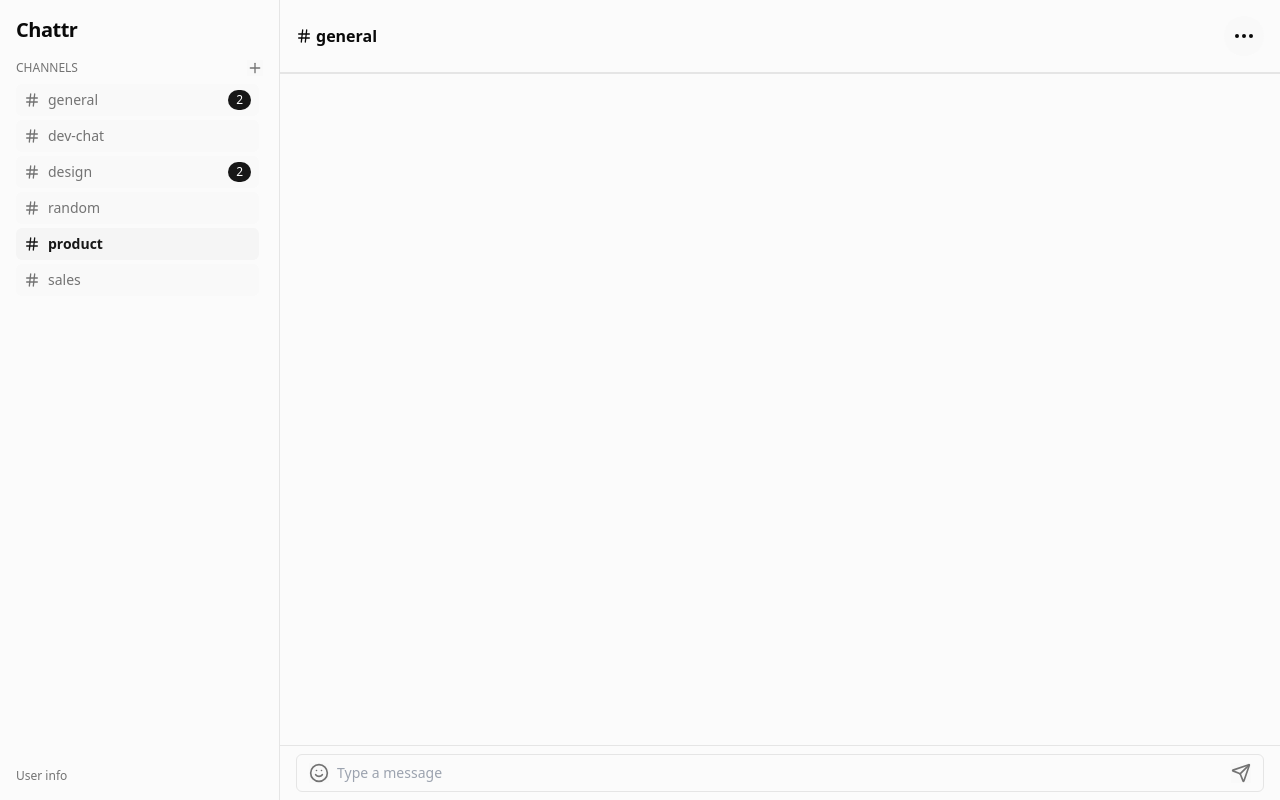
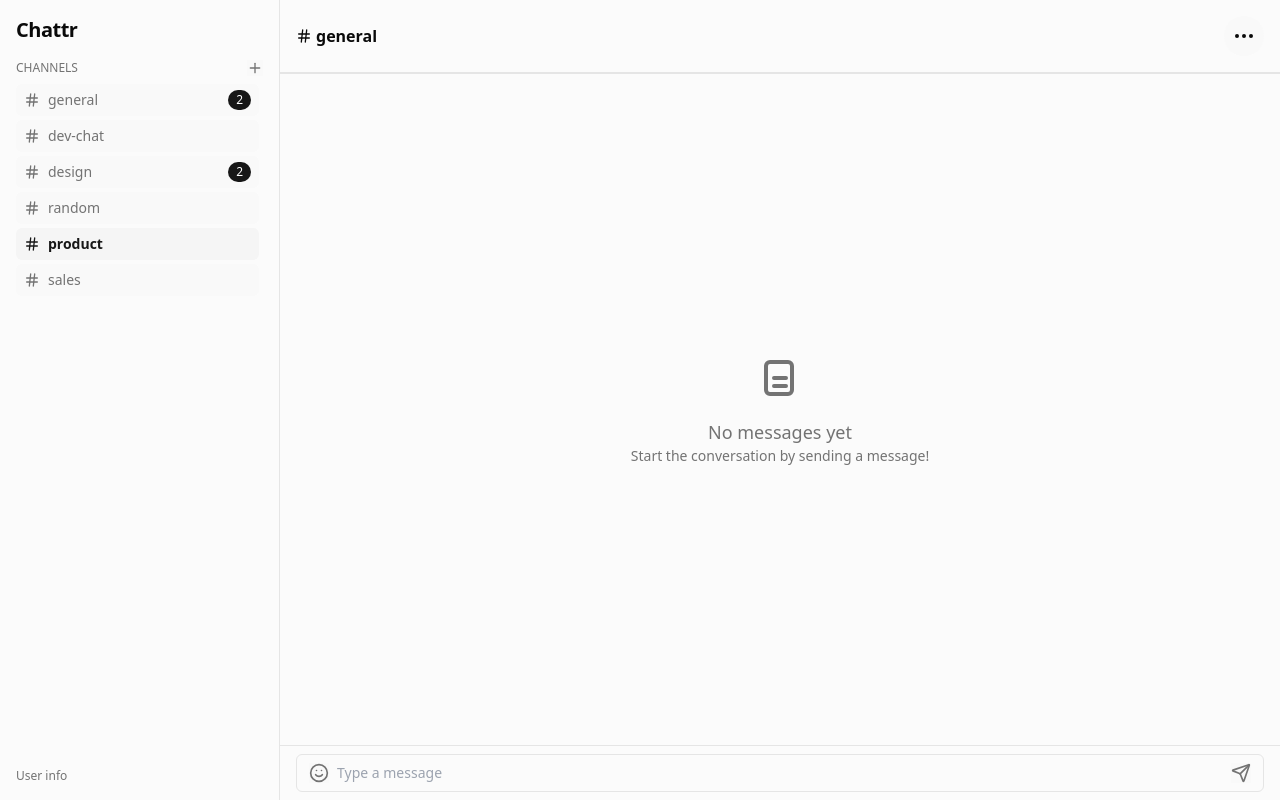
Before and after one commit to BuraYu/chattr, a React (Vite) app: page / in a window 1280 px wide. Both pictures are taken after a click on the button "product". Built offline with nearby package versions, Linux system fonts and the light colour scheme; the HTML template or start-up script is replaced by a standard one.

Commit message:
feat: add notification for empty channels in MessageList

```diff
--- a/package.json
+++ b/package.json
@@ -25,6 +25,7 @@
   },
   "devDependencies": {
     "@eslint/js": "^9.25.0",
+    "@svgr/webpack": "^8.1.0",
     "@types/node": "^22.15.29",
     "@types/react": "^19.1.2",
     "@types/react-dom": "^19.1.2",
--- a/src/components/chat/MessageList.tsx
+++ b/src/components/chat/MessageList.tsx
@@ -16,9 +16,30 @@ export default function MessageList({ className }: Props) {
 
   return (
     <div className={className}>
-      {channelMessages.map((msg, i) => (
-        <MessageItem key={i} {...msg} />
-      ))}
+      {channelMessages.length > 0 ? (
+        channelMessages.map((msg, i) => <MessageItem key={i} {...msg} />)
+      ) : (
+        <div className="flex flex-col items-center justify-center h-full text-muted-foreground">
+          <svg
+            xmlns="http://www.w3.org/2000/svg"
+            className="w-12 h-12 mb-4 text-muted-foreground"
+            fill="none"
+            viewBox="0 0 24 24"
+            stroke="currentColor"
+            strokeWidth={2}
+          >
+            <path
+              strokeLinecap="round"
+              strokeLinejoin="round"
+              d="M9 12h6m-6 4h6m-7 4h8a2 2 0 002-2V6a2 2 0 00-2-2H7a2 2 0 00-2 2v12a2 2 0 002 2z"
+            />
+          </svg>
+          <p className="text-lg font-medium">No messages yet</p>
+          <p className="text-sm text-muted-foreground">
+            Start the conversation by sending a message!
+          </p>
+        </div>
+      )}
     </div>
   );
 }
```
Also changed, not shown: 1 other file (tests, documents, lock files or other folders).
